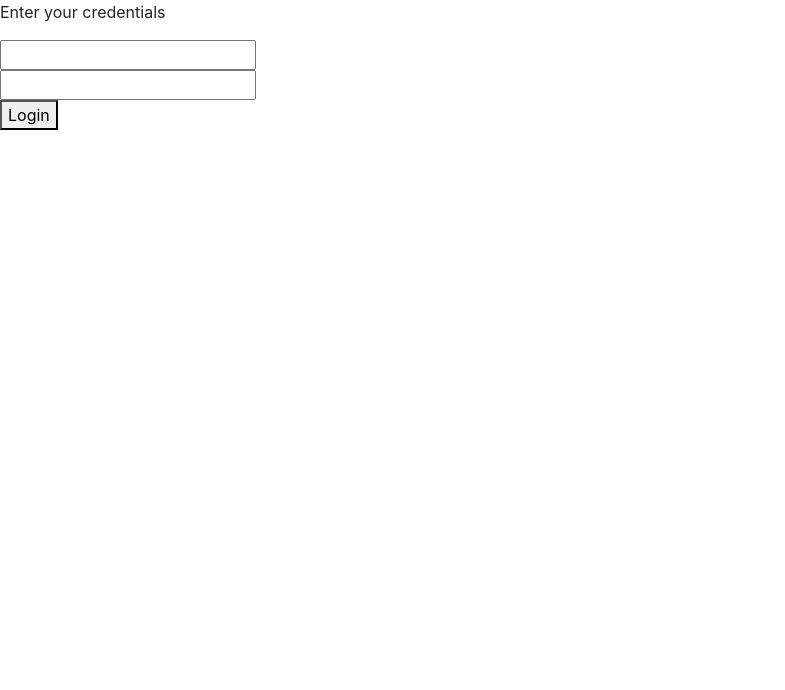
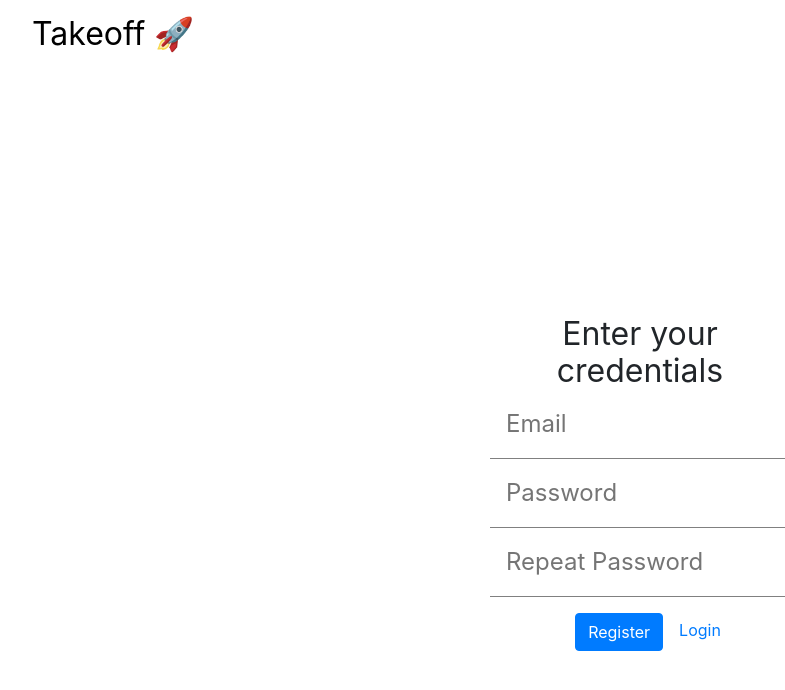
Before and after one commit to kjkardum/fersizedbytesHackathon, a Next.js app: page /register in a window 1280 px wide. Shown: the top 690 px of the page, without its empty margins (0-785 px from the left). Built offline with nearby package versions, Linux system fonts and the light colour scheme.

Commit message:
Login / Register UI

```diff
--- a/pages/register.tsx
+++ b/pages/register.tsx
@@ -1,5 +1,9 @@
+import Head from "next/head";
+import Link from "next/link";
 import React, { useState } from "react";
 import firebase from "firebase/app";
+import styles from "../styles/Login.module.css";
+import { Button } from "react-bootstrap";
 
 import "firebase/auth";
 
@@ -14,8 +18,10 @@ function main({ Component, pageProps }) {
 
     const [email, setEmail] = useState("");
     const [password, setPassword] = useState("");
+    const [repeatPassword, setRepeatPassword] = useState("");
 
     const registerHandler = () => {
+        if (repeatPassword == password) {
             firebase
                 .auth()
                 .createUserWithEmailAndPassword(email, password)
@@ -28,23 +34,39 @@ function main({ Component, pageProps }) {
                     var errorMessage = error.message;
                     alert(error.message);
                 });
+        }
     };
 
     return (
-        <div>
-            <p>Enter your credentials</p>
-            <input
-                value={email}
-                onChange={(e) => setEmail(e.target.value)}
-            ></input>
+        <div className={styles.container}>
+            <Head>
+                <title>Takeoff</title>
+                <link rel="icon" href="/favicon.ico" />
+            </Head>
+            <main className={styles.main}>
+                <div className={styles.topblock}>
+                    <Link href="/">
+                        <a href="#" className={styles.titlelink}>
+                            <div className={styles.title}>Takeoff 🚀</div>
+                        </a>
+                    </Link>
+                </div>
+                <div className={styles.logindiv}>
+                    <p className={styles.title}>Enter your credentials</p>
+                    <input placeholder="Email" value={email} className={styles.logininput} onChange={(e) => setEmail(e.target.value)}></input>
                     <br />
-            <input
-                value={password}
-                type="password"
-                onChange={(e) => setPassword(e.target.value)}
-            ></input>
+                    <input placeholder="Password" value={password} className={styles.logininput} type="password" onChange={(e) => setPassword(e.target.value)}></input>
                     <br />
-            <button onClick={() => registerHandler()}>Login</button>
+                    <input placeholder="Repeat Password" value={repeatPassword} className={styles.logininput} type="password" onChange={(e) => setRepeatPassword(e.target.value)}></input>
+                    <br />
+                    <Button className={styles.loginbutton} onClick={() => registerHandler()}>
+                        Register
+                    </Button>
+                    <Link href="/register">
+                        <a href="#">Login</a>
+                    </Link>
+                </div>
+            </main>
         </div>
     );
 }
--- a/styles/Login.module.css
+++ b/styles/Login.module.css
@@ -54,3 +54,7 @@
 .loginbutton {
     margin: 1rem;
 }
+.titlelink {
+    text-decoration: none !important;
+    color: black;
+}
```
Also changed, not shown: pages/login.tsx (+9 -2 lines). Lines whose indentation alone changed are shown as unchanged.
